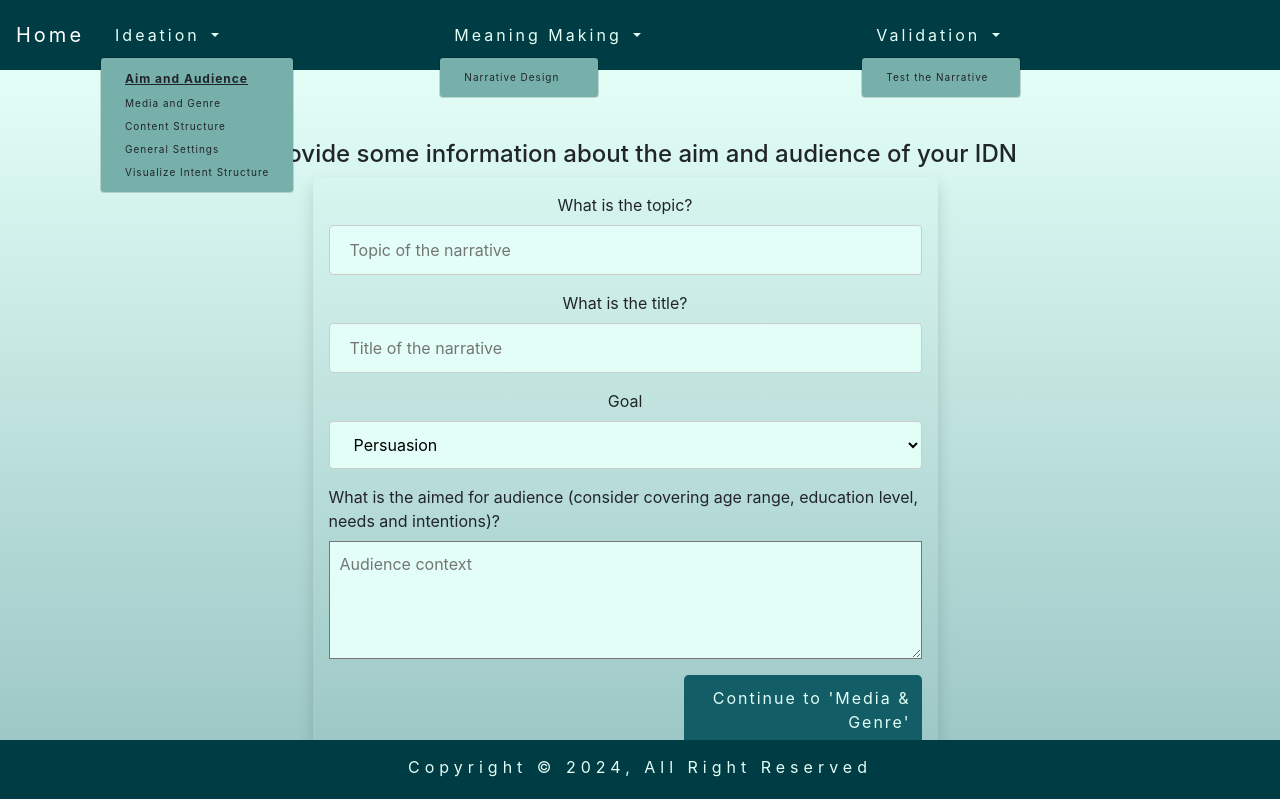
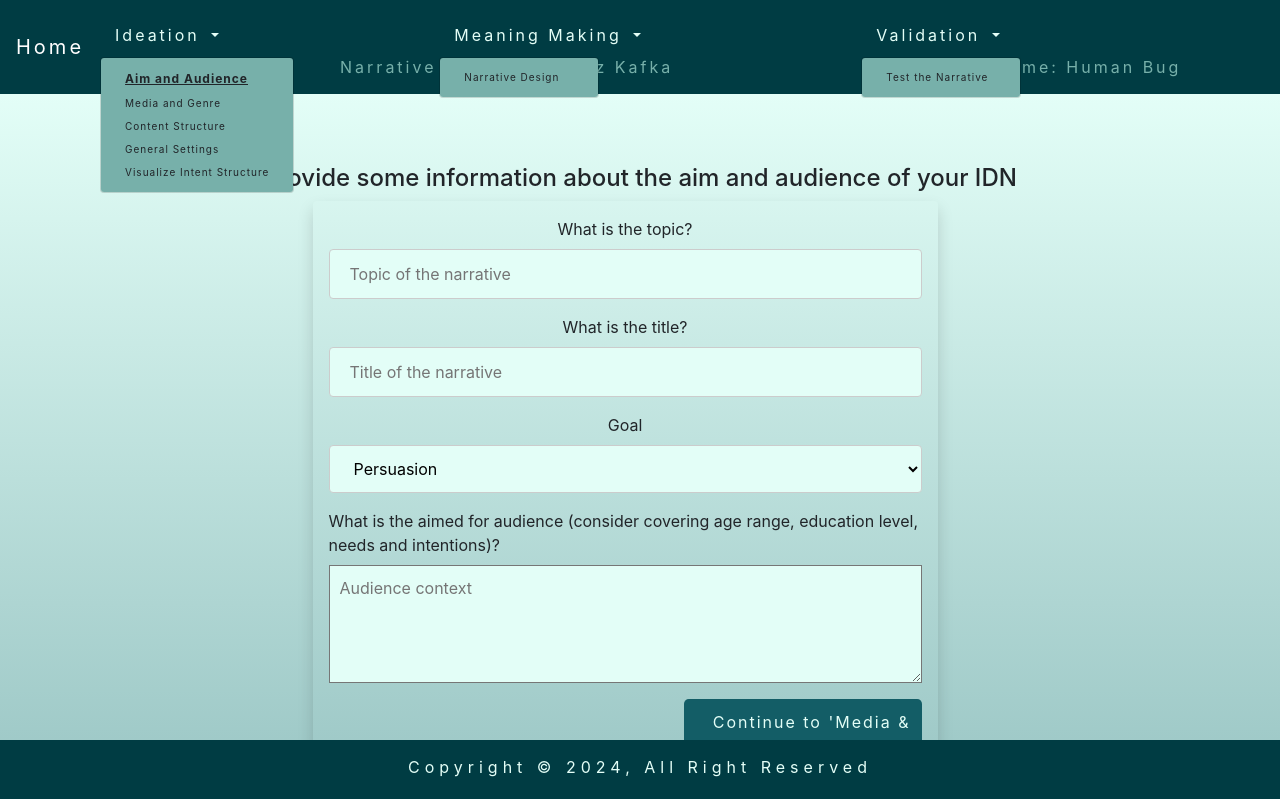
Before and after one commit to ICIDS-paper/IDN_UI_Intent, a Flask app: page /ideation/create_intent_aim in a window 1280 px wide. Shown: the top 799 px of the page. Run offline with Flask 3, Linux system fonts and the light colour scheme; some libraries are stand-ins or nearby versions.

Commit message:
added hardcoded project and author to the menu

```diff
--- a/idn_tool/app.py
+++ b/idn_tool/app.py
@@ -41,7 +41,15 @@ def inject_dict_for_all_templates():
             "sublinks": [
                 {"text": "Test the Narrative", "url": url_for('validation.test_the_narrative')},
             ],
+        },
+        {
+            "text": "Narrative Engineer: Franz Kafka",
+        },
+
+        {
+            "text": "Project Name: Human Bug",
         }
+
     ]
     return dict(navbar=nav)
 
--- a/idn_tool/static/layout.css
+++ b/idn_tool/static/layout.css
@@ -224,3 +224,9 @@ margin:10px;
   cursor: pointer;
    z-index: 1; /* Ensure close button is above other content */
 }
+
+
+.menu-info {
+    color: #77B0AA;
+    margin-left: 240px;
+}
--- a/idn_tool/templates/layout.html
+++ b/idn_tool/templates/layout.html
@@ -32,9 +32,9 @@
                     </div>
                   </li>
 
-              {% elif item.url %}
-                  <li class="nav-item">
-                    <a class="nav-link" href="{{item.url}}">{{item.text}}</a>
+              {% elif item.text %}
+                  <li class="nav-item menu-info">
+                    {{item.text}}
                   </li>
               {% endif %}
               {% endfor %}
```
Also changed, not shown: idn_tool/static/bokeh_plot.html (+5 -5 lines).
